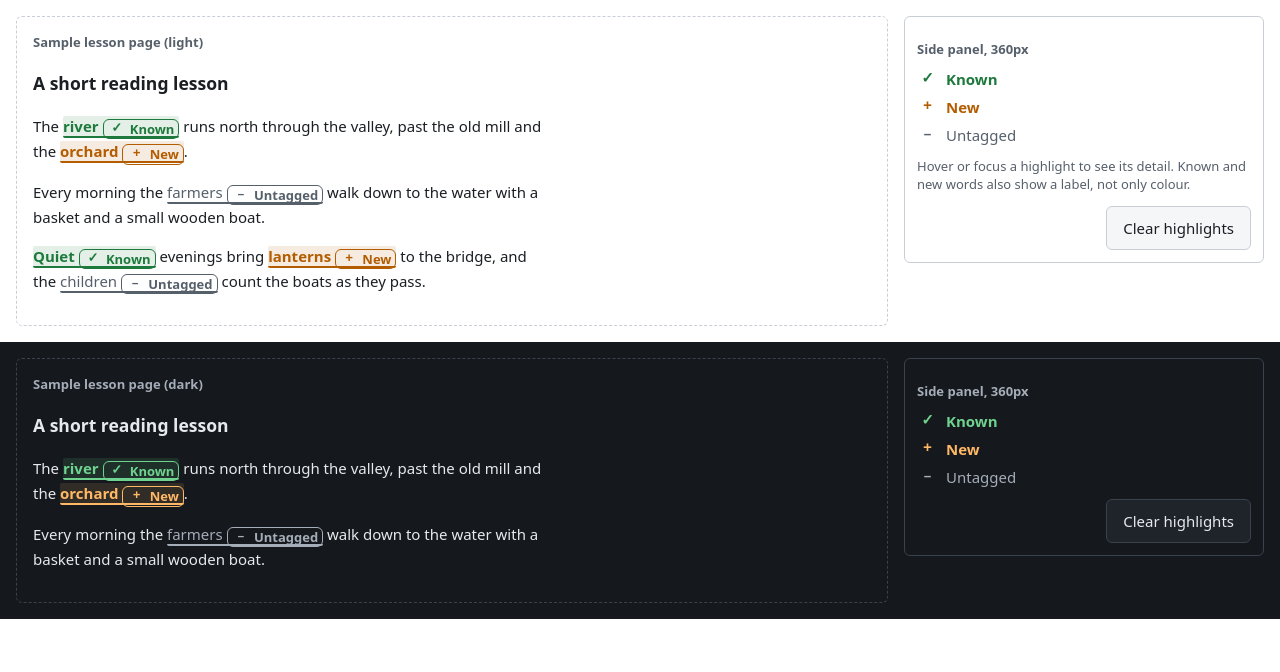
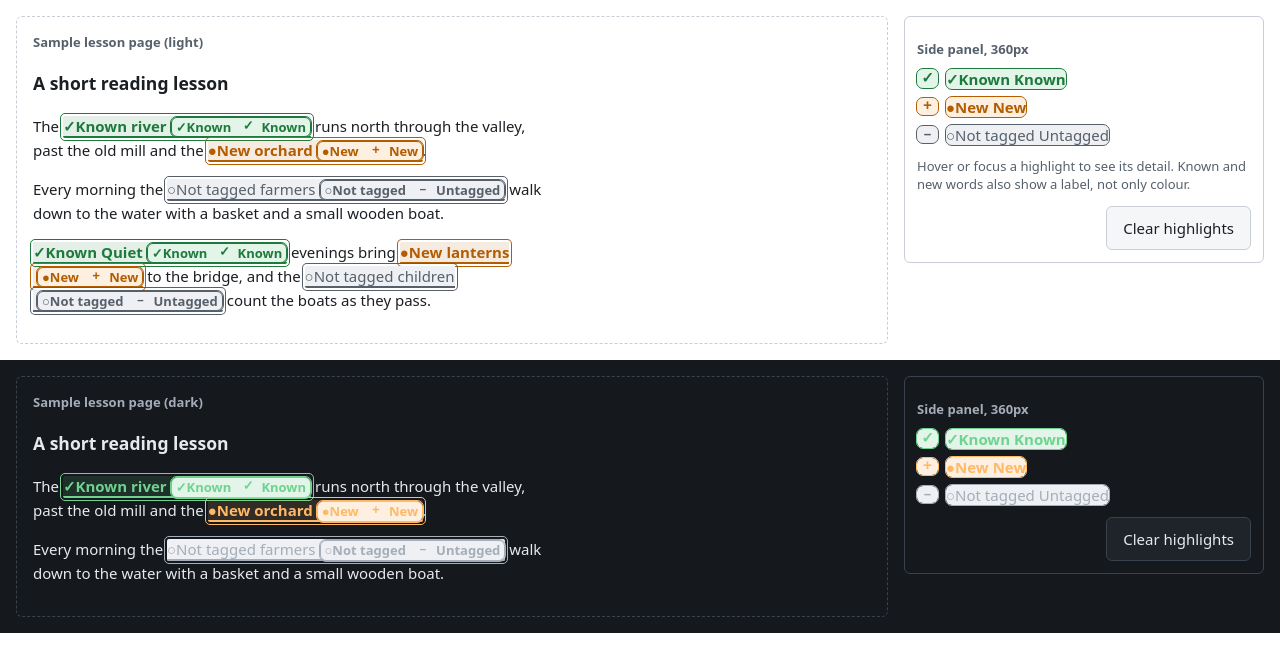
Before and after one commit to Camarent/kata, a plain HTML site: page docs/design/extension-ui/lesson-page.html in a window 1280 px wide. Drawn offline with Linux system fonts and the light colour scheme.

Commit message:
feat(extension): add learning and not-tagged mark tokens and tags

```diff
--- a/docs/design/extension-ui/tokens.css
+++ b/docs/design/extension-ui/tokens.css
@@ -22,7 +22,12 @@
   /* Lesson marks: known and new words carry text labels, not colour alone */
   --color-known: #1d7a3c;
   --color-new: #b35c00;
+  --color-learning: #1f5fbf;
   --color-untagged: #56606b;
+  --color-known-tint: #e3f4e9;
+  --color-new-tint: #fdf0e1;
+  --color-learning-tint: #e6eefb;
+  --color-untagged-tint: #eef0f3;
 
   /* Status */
   --color-error: #b3261e;
@@ -61,7 +66,12 @@
 
     --color-known: #6fd38f;
     --color-new: #ffb866;
+    --color-learning: #7fb0ff;
     --color-untagged: #a4adb8;
+    --color-known-tint: #1d3a28;
+    --color-new-tint: #3d2a14;
+    --color-learning-tint: #1b2d4a;
+    --color-untagged-tint: #2a3038;
 
     --color-error: #ff8a80;
     --color-error-bg: #3a1716;
@@ -83,7 +93,12 @@
 
   --color-known: #6fd38f;
   --color-new: #ffb866;
+  --color-learning: #7fb0ff;
   --color-untagged: #a4adb8;
+  --color-known-tint: #1d3a28;
+  --color-new-tint: #3d2a14;
+  --color-learning-tint: #1b2d4a;
+  --color-untagged-tint: #2a3038;
 
   --color-error: #ff8a80;
   --color-error-bg: #3a1716;
@@ -172,19 +187,58 @@ kbd {
   text-align: center;
 }
 
-/* Lesson marks: colour plus a text label */
+/* Lesson marks: colour, outline and tint, plus a tag (icon and text label).
+ * The tag is a pseudo-element, so icon spans (.icon) keep only their own symbol. */
+.mark-known,
+.mark-new,
+.mark-learning,
+.mark-untagged {
+  outline: 1px solid currentColor;
+  outline-offset: 0;
+  border-radius: var(--radius);
+}
+
 .mark-known {
   color: var(--color-known);
+  background: var(--color-known-tint);
   font-weight: 600;
 }
 
 .mark-new {
   color: var(--color-new);
+  background: var(--color-new-tint);
+  font-weight: 600;
+}
+
+.mark-learning {
+  color: var(--color-learning);
+  background: var(--color-learning-tint);
   font-weight: 600;
 }
 
 .mark-untagged {
   color: var(--color-untagged);
+  background: var(--color-untagged-tint);
+}
+
+.mark-known:not(.icon)::before {
+  content: "\2713 Known";
+  margin-right: var(--space-1);
+}
+
+.mark-new:not(.icon)::before {
+  content: "\25CF New";
+  margin-right: var(--space-1);
+}
+
+.mark-learning:not(.icon)::before {
+  content: "\25D0 Learning";
+  margin-right: var(--space-1);
+}
+
+.mark-untagged:not(.icon)::before {
+  content: "\25CB Not tagged";
+  margin-right: var(--space-1);
 }
 
 .state-error {
```
